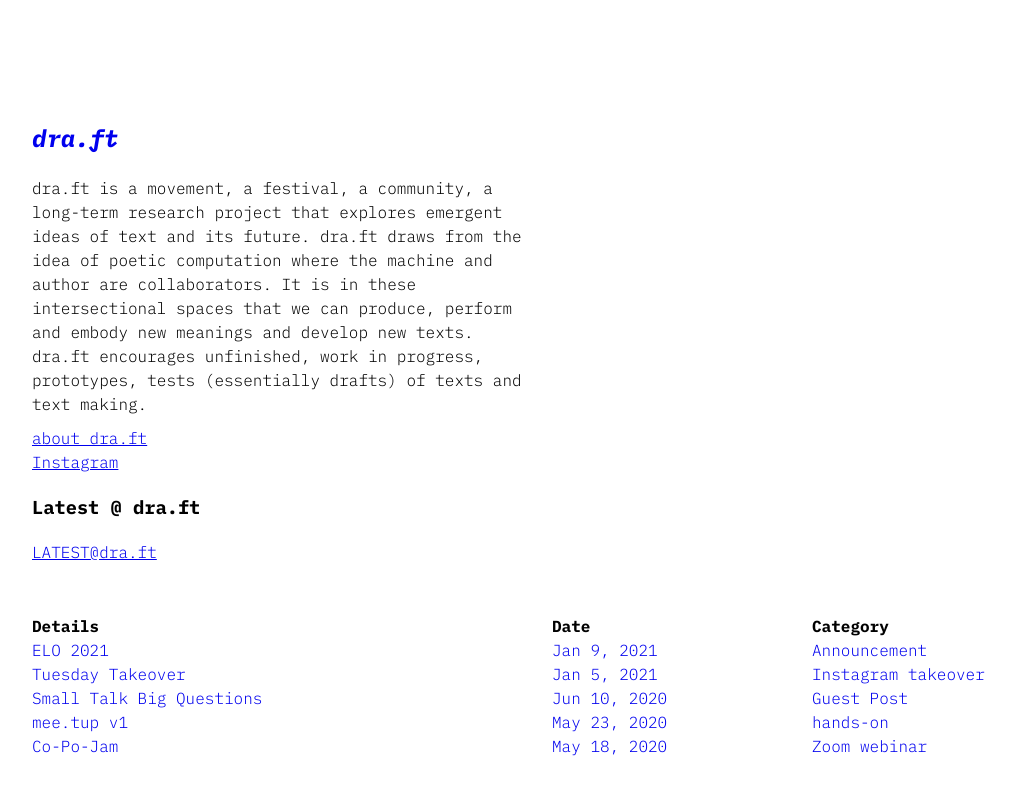
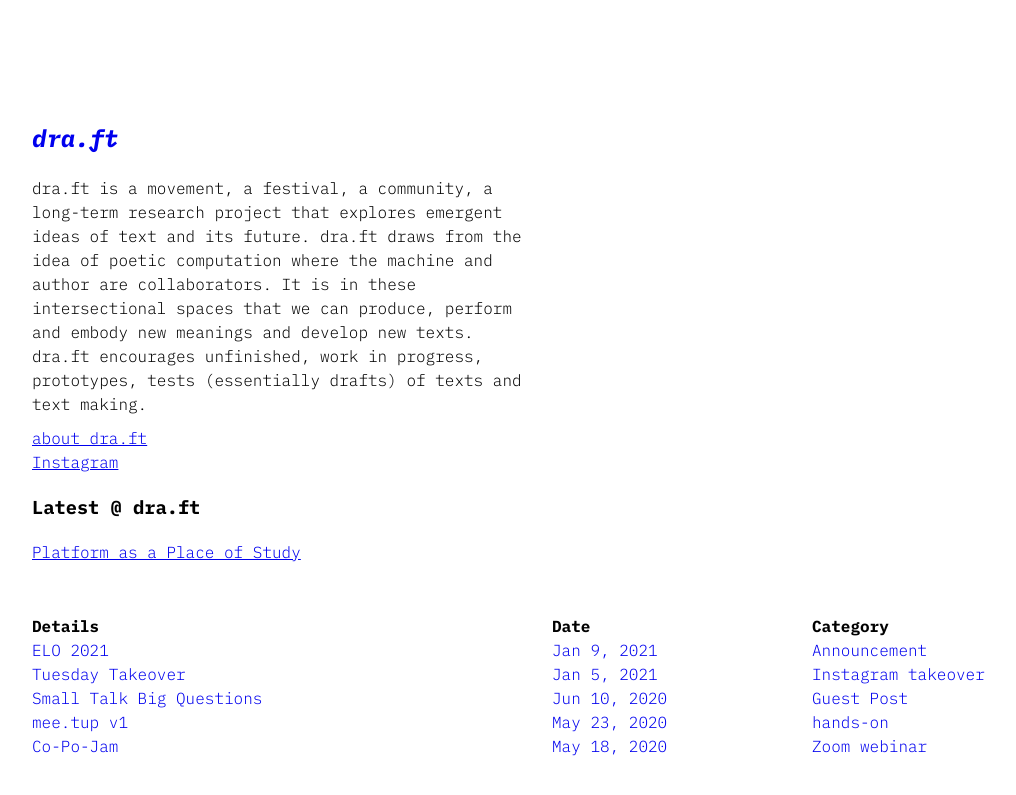
Before and after one commit to dra-ft/dra-ft.github.io, a Jekyll site: the page built from index.html, in a window 1280 px wide. Shown: the top 795 px of the page, without its empty margins (88-1104 px from the left). Built offline with Jekyll 4.4.1, drawn with Linux system fonts in a browser that asks for light colours.

Commit message:
Update latest.yml

```diff
--- a/_data/latest.yml
+++ b/_data/latest.yml
@@ -1,2 +1,2 @@
-- title: LATEST@dra.ft
+- title: Platform as a Place of Study
   url: /platform-as-a-place-of-study
```
